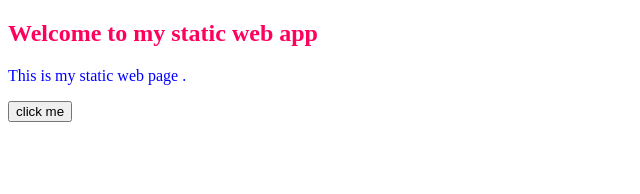
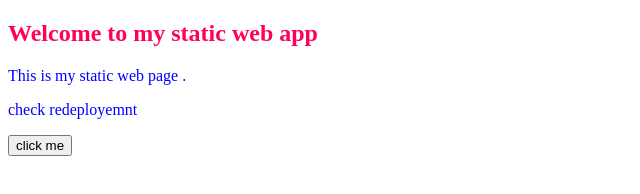
Before and after one commit to shivamg7753/StaticWebApp, a plain HTML site: page index.html in a window 1280 px wide. Shown: the whole page, without its empty margins (0-640 px from the left). Drawn offline with Linux system fonts and the light colour scheme.

Commit message:
second commit

```diff
--- a/index.html
+++ b/index.html
@@ -9,6 +9,7 @@
 <body>
   <h2>Welcome to my static web app</h2>
   <p>This is my static web page .</p>
+  <p>check redeployemnt</p>
   <button onclick="clickMe()" >click me</button>
  <script src="scripts.js"></script>
 </body>
```
